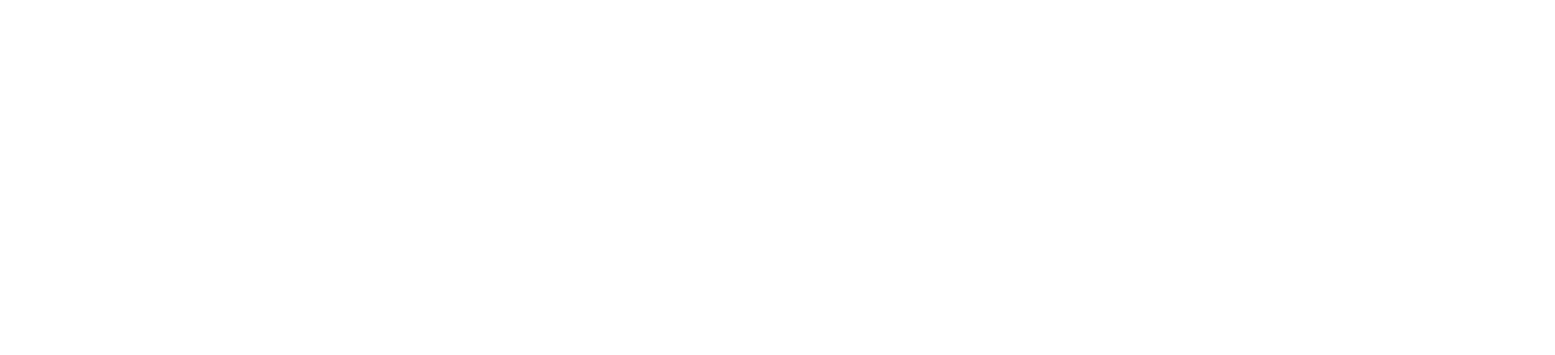
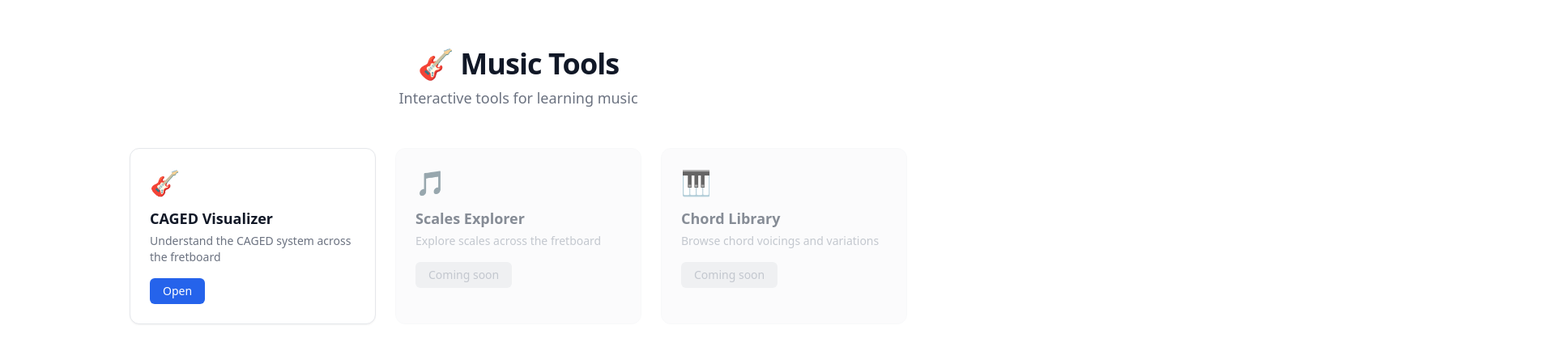
Before and after one commit to fronzec/music-tools, a Svelte app: page / in a window 1280 px wide. Shown: the part 773-1212 px from the top of the page at 81% size, 1920 px wide, since content can reach past the window. Before the commit the page ends 800 px from the top, so only its background shows below. Built offline with nearby package versions, Linux system fonts and the light colour scheme.

Commit message:
fix: use mount() instead of new Component() for Svelte 5 runes mode

```diff
--- a/src/main.ts
+++ b/src/main.ts
@@ -1,10 +1,11 @@
+import { mount } from 'svelte';
 import App from './App.svelte';
 import './app.css';
 
 const target = document.getElementById('app')!;
 
 try {
-  const app = new App({ target });
+  mount(App, { target });
   console.log('[music-tools] App mounted');
 } catch (err) {
   console.error('[music-tools] Failed to mount:', err);
```
